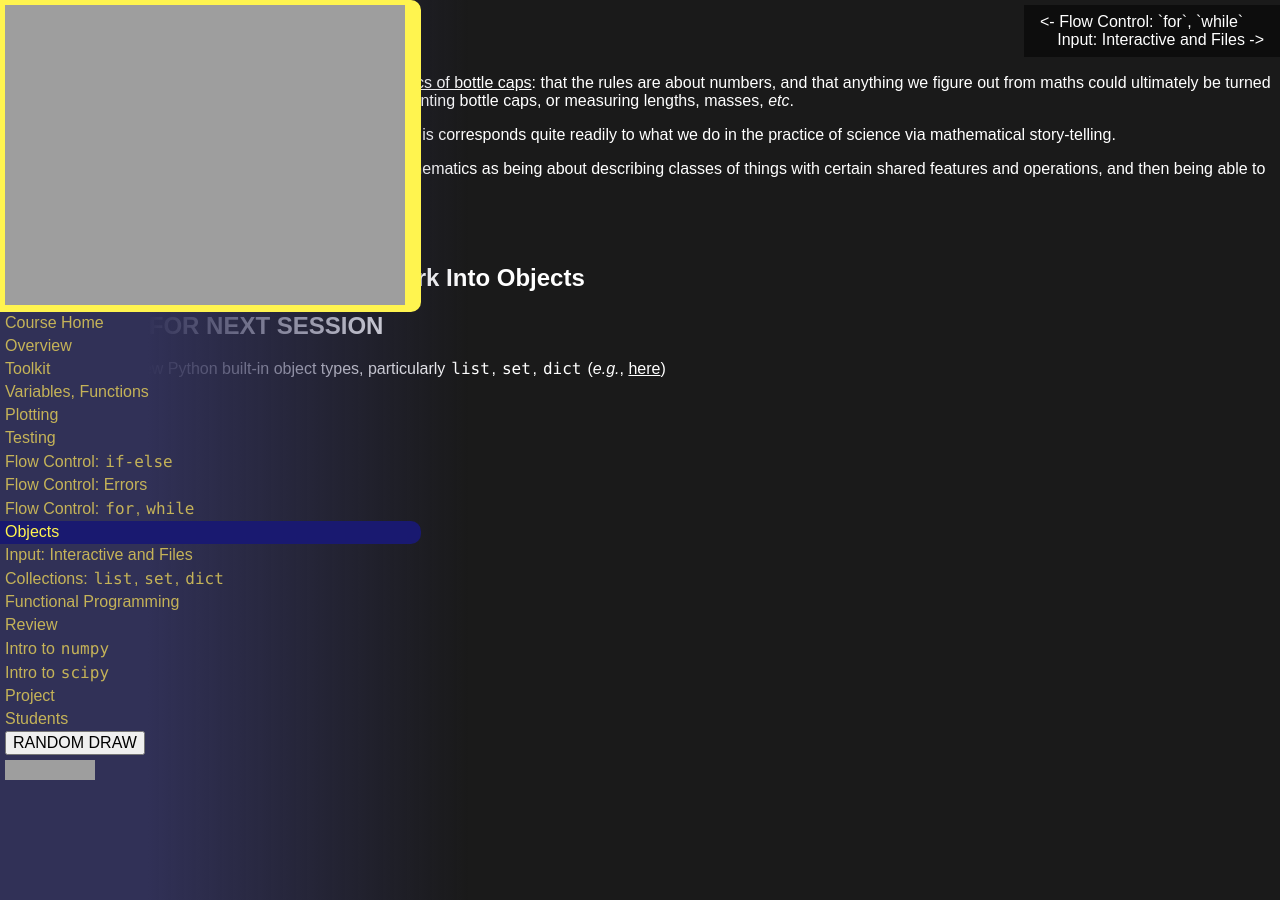
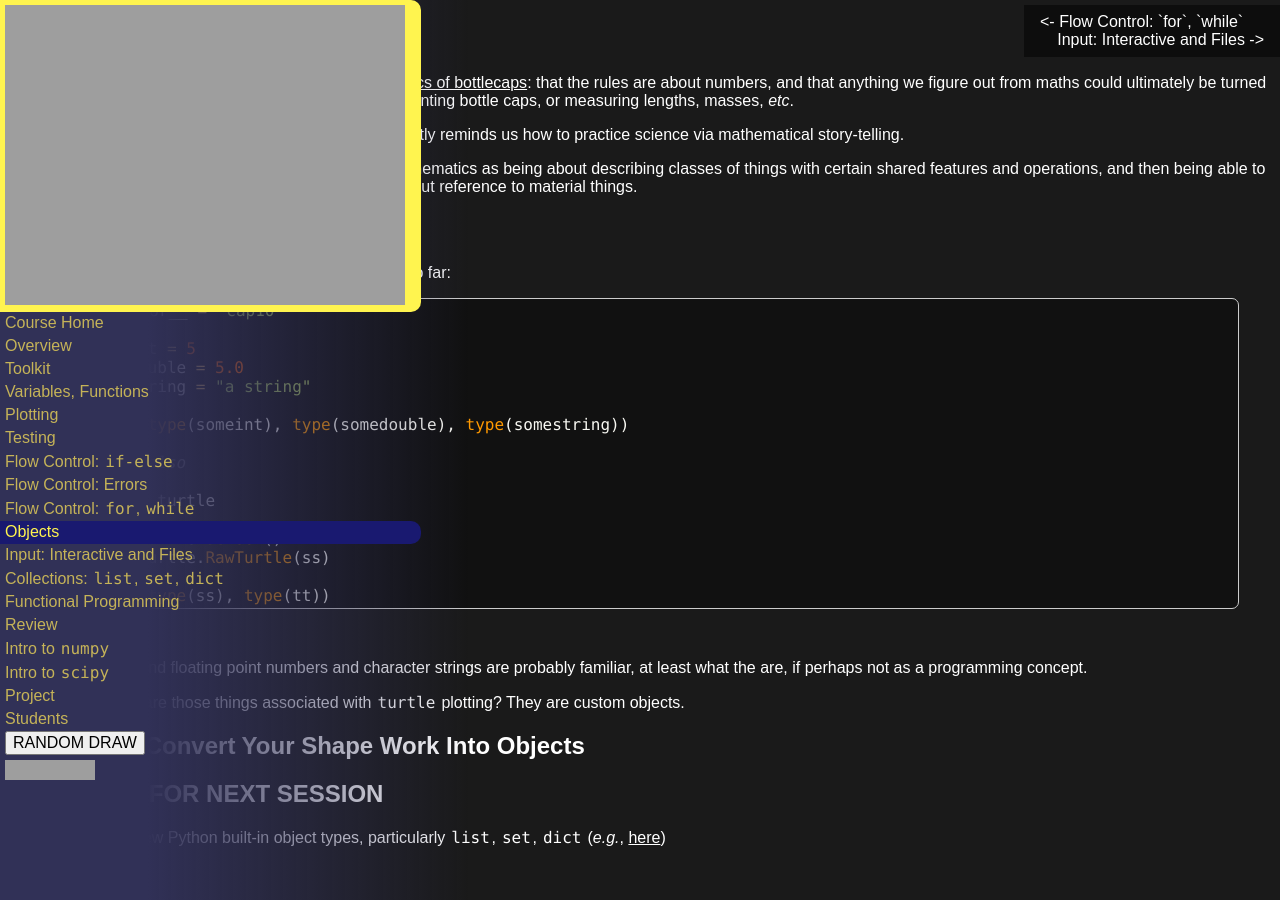
Before and after one commit to AIMS-Ghana/python-course, a Jekyll site: the page built from _days/08_objects.md, in a window 1280 px wide. Built offline with Jekyll 4.4.1, drawn with Linux system fonts in a browser that asks for light colours; grey boxes are pictures that could not be loaded.

Commit message:
tweaks to objects

```diff
--- a/_days/08_objects.md
+++ b/_days/08_objects.md
@@ -5,18 +5,28 @@ prep: lists
 
 ## Numbers *vs*. ?
 
-Many of us learn mathematics as a sort of [physics of bottle caps](http://www.cryptonomicon.com/main.html):
-that the rules are about numbers, and that anything we figure out from maths could
-ultimately be turned into a physical observation process, such as counting bottle
-caps, or measuring lengths, masses, *etc*.
+Many of us learn mathematics as a sort of [physics of bottlecaps](http://www.cryptonomicon.com/main.html):
+that the rules are about numbers, and that anything we figure out from maths
+could ultimately be turned into a physical observation process,
+such as counting bottle caps, or measuring lengths, masses, *etc*.
 
-I am quite fond of this view of mathematics, as it is corresponds quite readily
-to what we do in the practice of science via mathematical story-telling.
+I am quite fond of this perspective, as it is implicitly reminds
+us how to practice science via mathematical story-telling.
 
 I am equally fond, however, of the notion of mathematics as being about
 describing classes of things with certain shared features and operations, and
-then being able to reason about the behaviors of those things.
+then being able to reason about the behaviors of those things without
+reference to material things.
 
 ## Objects
 
+You have worked with several types in Python so far:
+
+{% include pyblock.md target="sometypes.py" %}
+
+Integers and floating point numbers and character strings are probably familiar,
+at least what the are, if perhaps not as a programming concept.
+
+But what are those things associated with `turtle` plotting?  They are custom objects.
+
 ## Task: Convert Your Shape Work Into Objects
```
